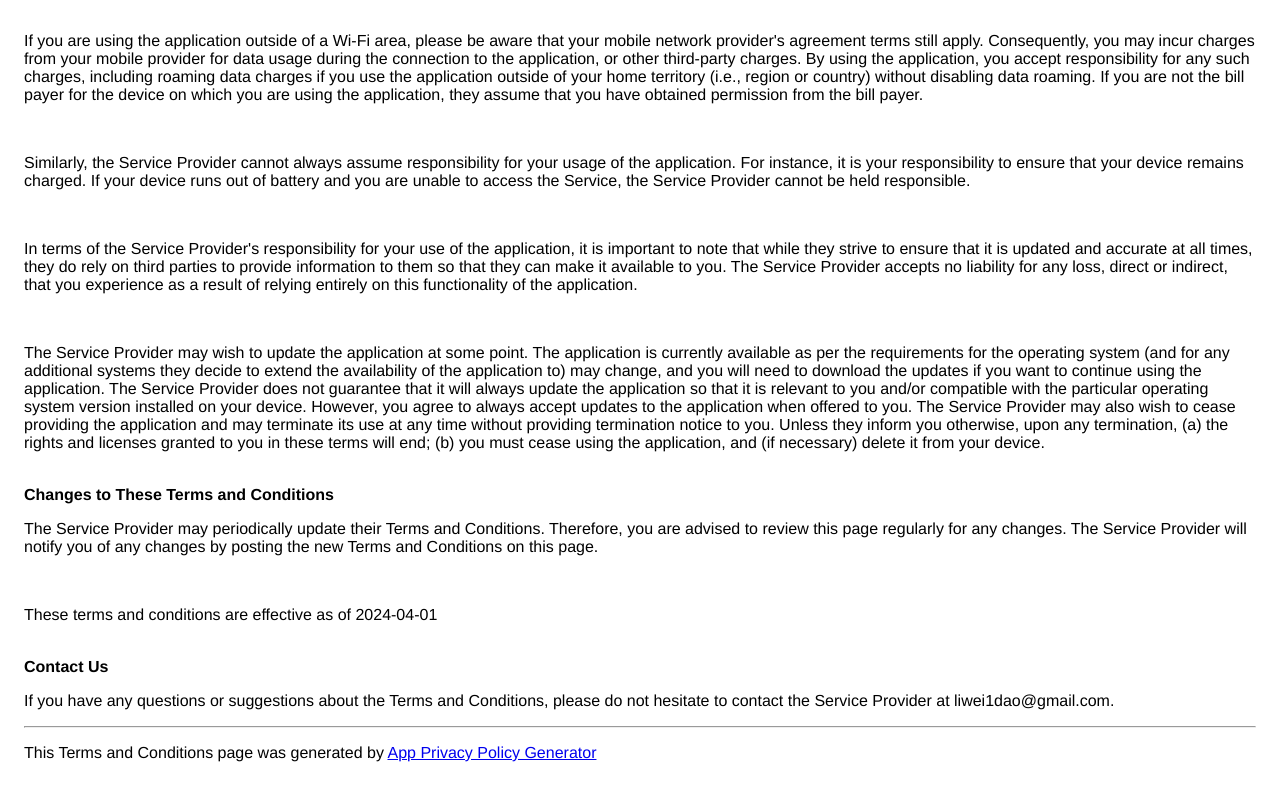
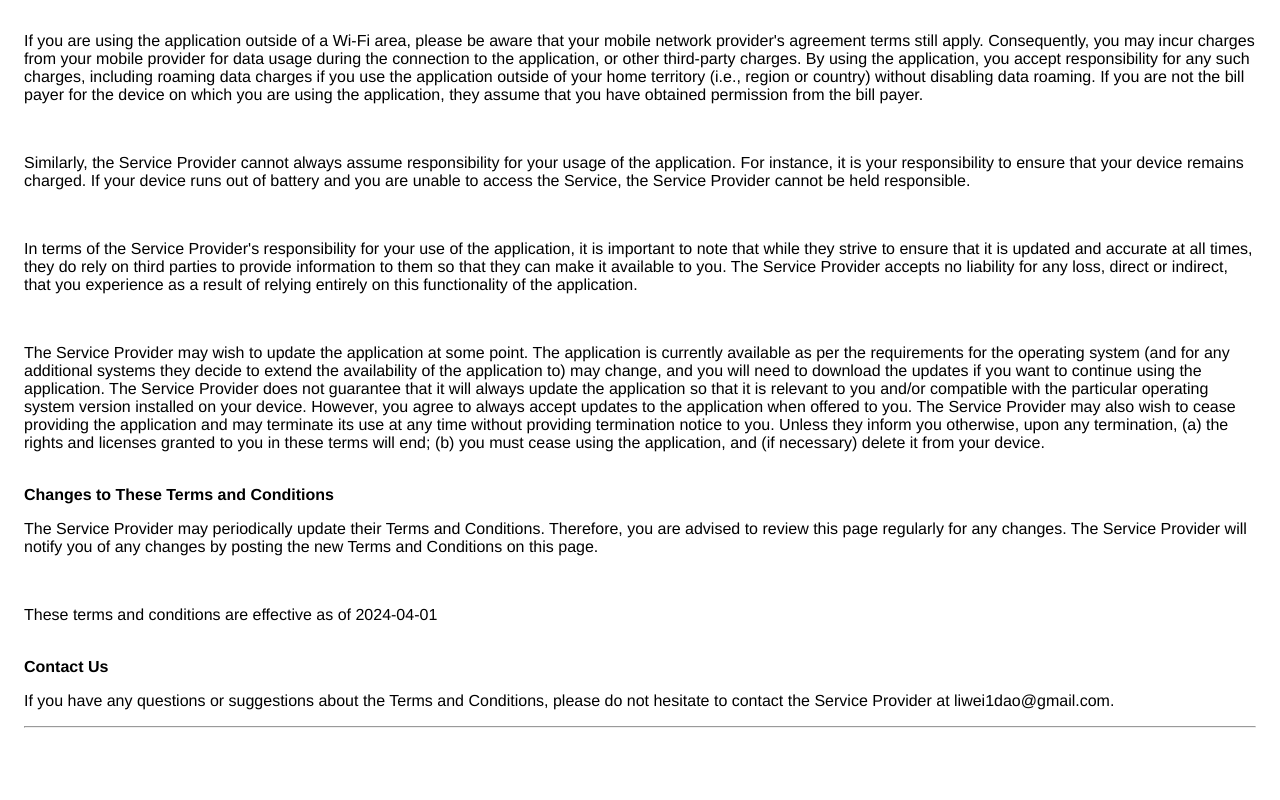
Before and after one commit to liwei1dao/liwei1dao.github.io, a plain HTML site: page privacy/spinnermerge.html in a window 1280 px wide. Shown: the part 686-1486 px from the top of the page. After the commit the page ends 1446 px from the top, so only its background shows below. Drawn offline with Linux system fonts and the light colour scheme.

Commit message:
上传隐私政策

```diff
--- a/privacy/spinnermerge.html
+++ b/privacy/spinnermerge.html
@@ -87,8 +87,6 @@
     <p>If you have any questions or suggestions about the Terms and Conditions, please do not hesitate to contact the
         Service Provider at liwei1dao@gmail.com.</p>
     <hr>
-    <p>This Terms and Conditions page was generated by <a href="https://app-privacy-policy-generator.nisrulz.com/"
-            target="_blank" rel="noopener noreferrer">App Privacy Policy Generator</a></p>
 </body>
 
 </html>
```
